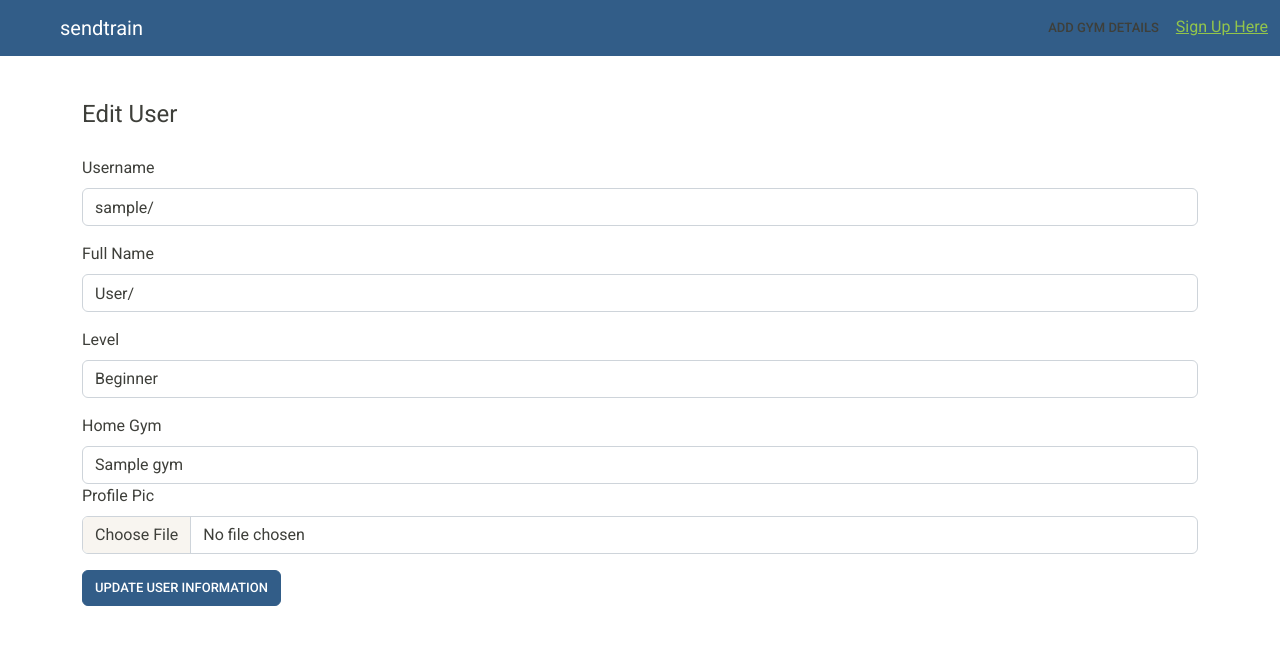
After one commit to bakedoatmeal/beta, a Flask app: template templates/climbers_edit.html in a window 1280 px wide. The commit adds this page. Shown: the top 645 px of the page. Run offline with Flask 2, Linux system fonts and the light colour scheme; the template is opened without the code that fills it: most values are stand-ins (such as "Sample title", 1, 10 or a date in 2020); some libraries are stand-ins or nearby versions.

Commit message:
formatting, display profile pics

```diff
--- a/app.py
+++ b/app.py
@@ -41,7 +41,7 @@ sample_climber = [{
 @app.route('/')
 def index():
     """Return homepage"""
-    return render_template('climbers_index.html', climbers=climbers.find(), gyms=gyms.find(), climbs=climbs.find())
+    return render_template('climbers_index.html', climbers=list(climbers.find()), gyms=list(gyms.find()), climbs=climbs.find())
 
 @app.route('/climbers/new')
 def climbers_new():
@@ -54,15 +54,15 @@ def gyms_new():
 @app.route('/climbers', methods=['POST'])
 def climbers_submit():
     """Submit a new climber."""
-    if 'photo-video' in request.files:
-        photo_video = request.files['photo-video']
-        mongo.save_file(photo_video.filename, photo_video)
+    if 'profile-photo' in request.files:
+        profile_photo = request.files['profile-photo']
+        mongo.save_file(profile_photo.filename, profile_photo)
     climber = {
         'username': request.form.get('username'),
         'fullname': request.form.get('fullname'),
         'level': request.form.get('level'),
         'homegym': request.form.get('homegym'),
-        'profile-photo': photo_video.filename
+        'profile-photo': profile_photo.filename
     }
     climbers.insert_one(climber)
     return redirect(url_for('index'))
@@ -106,6 +106,30 @@ def gyms_edit(gym_id):
     gym = gyms.find_one({'_id': ObjectId(gym_id)})
     return render_template('gyms_edit.html', gym = gym)
 
+@app.route('/climbers/<climber_id>/edit')
+def climbers_edit(climber_id):
+    climber = climbers.find_one({'_id': ObjectId(climber_id)})
+    return render_template('climbers_edit.html', climber = climber, gyms=gyms.find())
+
+@app.route('/climbers/<climber_id>', methods=['POST'])
+def climbers_update(climber_id):
+    """Update climber."""
+    if 'profile-photo' in request.files:
+        profile_photo = request.files['profile-photo']
+        mongo.save_file(profile_photo.filename, profile_photo)
+    updated_climber = {
+        'username': request.form.get('username'),
+        'fullname': request.form.get('fullname'),
+        'level': request.form.get('level'),
+        'homegym': request.form.get('homegym'),
+        'profile-photo': profile_photo.filename
+    }
+    climbers.update_one(
+        {'_id': ObjectId(climber_id)},
+        {'$set': updated_climber}
+    )
+    return redirect(url_for('climbers_show', climber_id=climber_id))
+
 @app.route('/gyms/<gym_id>', methods=['POST'])
 def gyms_update(gym_id):
     updated_gym = {
@@ -137,9 +161,10 @@ def climbs_new():
 
     climb = {
         'gym': ObjectId(request.form.get('gym')),
-        'grade': request.form.get('grade'),
+        'grade': int(request.form.get('grade')),
         'date': request.form.get('date'),
         'climber_id': ObjectId(request.form.get('climber_id')),
+        'climber': climbers.find_one({'climber_id': ObjectId(request.form.get('climber_id'))}),
         'username': request.form.get('username'),
     }
     if 'photo-video' in request.files:
@@ -147,6 +172,7 @@ def climbs_new():
         mongo.save_file(photo_video.filename, photo_video)
         climb['photo_video_name'] = photo_video.filename
     climbs.insert_one(climb)
+    print(climb)
     # return redirect(url_for('climbers_show', climber_id=request.form.get('climber_id')))
     return redirect(url_for('climbers_show', climber_id=request.form.get('climber_id')))
 
--- a/requirements.txt
+++ b/requirements.txt
@@ -2,6 +2,7 @@ certifi==2021.10.8
 click==8.0.3
 dnspython==2.1.0
 Flask==2.0.2
+Flask-PyMongo==2.3.0
 gunicorn==20.1.0
 itsdangerous==2.0.1
 Jinja2==3.0.2
@@ -9,4 +10,3 @@ MarkupSafe==2.0.1
 pymongo==3.12.1
 python-dotenv==0.19.2
 Werkzeug==2.0.2
-Flask-PyMongo
--- a/templates/base.html
+++ b/templates/base.html
@@ -5,7 +5,7 @@
   <meta charset='utf-8'>
   <title>send it</title>
   <link rel="stylesheet" href="https://stackpath.bootstrapcdn.com/bootstrap/4.3.1/css/bootstrap.min.css" integrity="sha384-ggOyR0iXCbMQv3Xipma34MD+dH/1fQ784/j6cY/iJTQUOhcWr7x9JvoRxT2MZw1T" crossorigin="anonymous">
-  <link rel='stylesheet' href='https://bootswatch.com/5/solar/bootstrap.min.css'>
+  <link rel='stylesheet' href='https://bootswatch.com/5/sandstone/bootstrap.min.css'>
 </head>
 <body style="min-height:100vh">
 
--- /dev/null
+++ b/templates/climbers_edit.html
@@ -0,0 +1,45 @@
+{% extends 'base.html' %}
+
+{% block content %}
+<form method='POST' action='/climbers/{{climber._id}}' enctype='multipart/form-data'>
+    <fieldset>
+        <legend class="mt-4 mb-4">Edit User</legend>
+        <!-- TITLE -->
+        <p>
+            <label for='username'>Username</label><br>
+            <input type='text' name='username' class="form-control" required value={{climber.username}}/>
+        </p>
+        <p>
+            <label for='fullname'>Full Name</label><br>
+            <input type='text' name='fullname' class="form-control" value={{climber.fullname}}/>
+        </p>
+        <p>
+            <label for='level'>Level</label><br>
+            <select name='level' class="form-control">
+                <option value='beginner' {% if climber.level=='beginner' %} selected {% endif %}>Beginner</option>
+                <option value='beginner-intermediate' {% if climber.level=='beginner-intermediate'%} selected {% endif %}>Beginner-Intermediate</option>
+                <option value='intermediate' {% if climber.level=='intermediate'%} selected {% endif %}>Intermediate</option>
+                <option value='intermediate-advanced' {% if climber.level=='intermediate-advanced'%} selected {% endif %} >Intermediate-Advanced</option>
+                <option value='advanced' {% if climber.level=='advanced'%} selected {% endif %}>Advanced</option>
+            </select>
+        </p>
+        <label for='homegym'>Home Gym</label><br>
+            <select class='form-control'
+                id ='homegym'
+                name = 'homegym'>
+                {% for gym in gyms %}
+                    <option value="{{gym._id}}" {% if climber.homegym==gym._id %} selected {% endif %}>{{gym.name}}</option>
+                {% endfor %}
+            </select>
+        <div class='form-group'>
+            <label for='profile-photo' class="form-label">Profile Pic</label>
+            <input type='file' name='profile-photo' class='form-control' required></input>
+        </div>
+    </fieldset>
+
+    <!-- BUTTON -->
+    <p>
+        <button class="btn btn-primary" type='submit'>Update User Information</button>
+    </p>
+</form>
+{% endblock %}
--- a/templates/climbers_new.html
+++ b/templates/climbers_new.html
@@ -1,7 +1,7 @@
 {% extends 'base.html' %}
 
 {% block content %}
-<form method='POST' action='/climbers' enctype='multipart/form-data'>
+<form method='POST' action='/climbers/{{climber._id}}' enctype='multipart/form-data'>
     <fieldset>
         <legend class="mt-4 mb-4">New User</legend>
         <!-- TITLE -->
--- a/templates/climbers_show.html
+++ b/templates/climbers_show.html
@@ -13,13 +13,14 @@
             <p class="card-text">Home gym: {{ gym.name}}</p>
         {% endif %}
     {% endfor %}
+    <p><a href='/climbers/{{climber._id}}/edit'>Edit</a></p>
 
 </div>
 
 <h1 class='mx-auto mb-3'>Latest Sends (Completed Climbs)</h1>
 <div class="row">
 {% for climb in climbs %}
-    {% include 'partials/route.html' %}
+    {% include 'partials/route2.html' %}
 {% endfor %}
 </div>
 
```
Also changed, not shown: templates/partials/route2.html (+11 -2 lines), templates/partials/route_form.html (+5 -3 lines).
